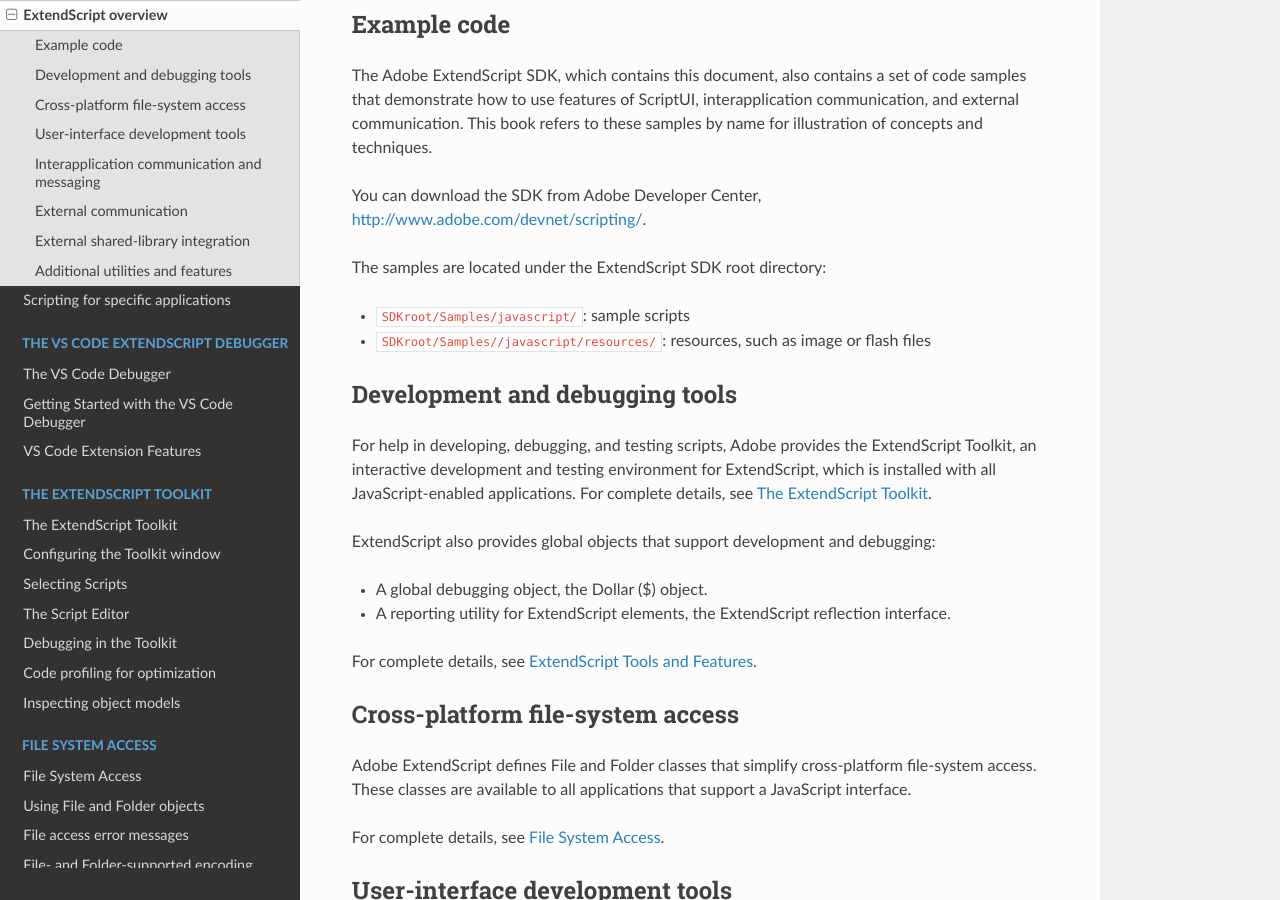
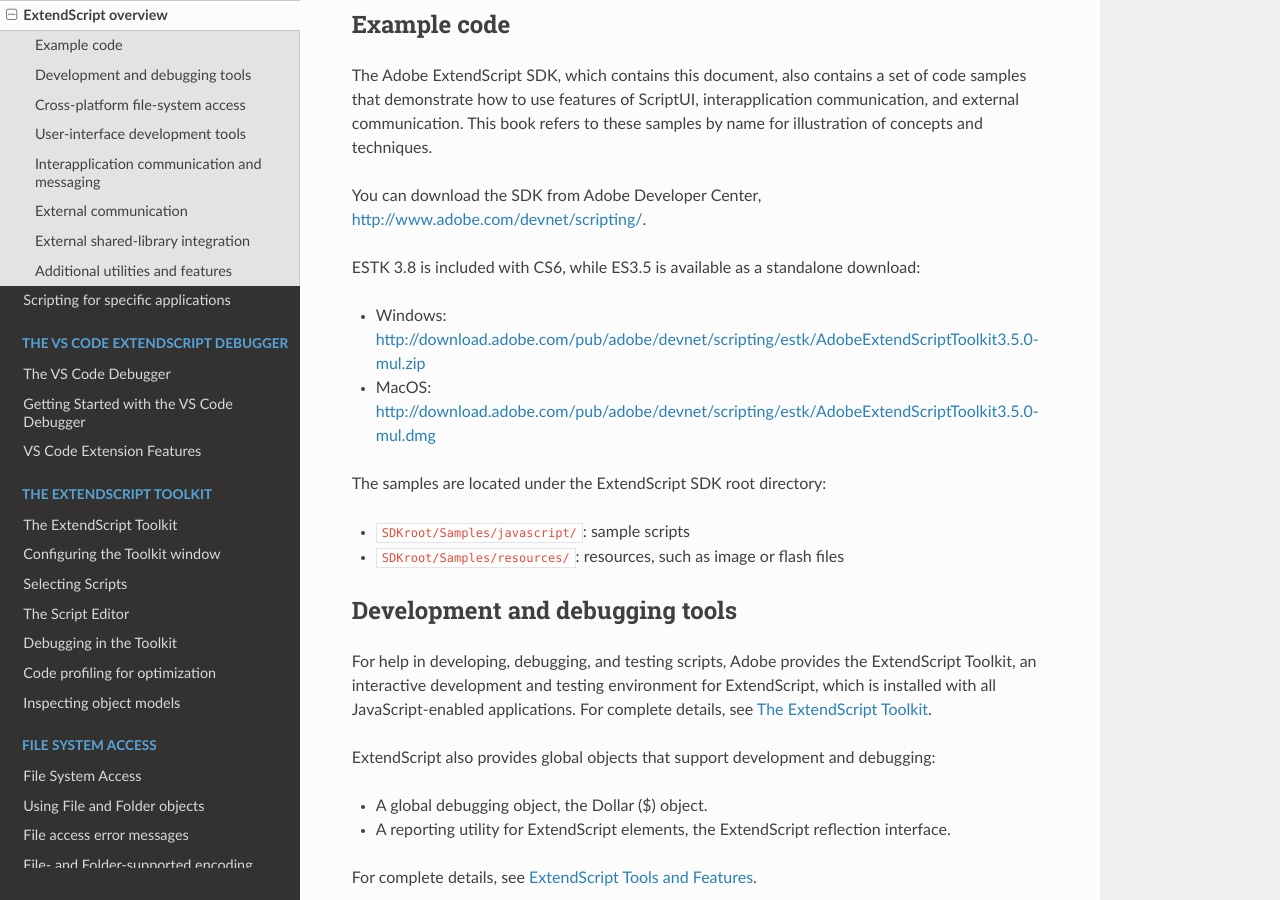
Before and after one commit to docsforadobe/javascript-tools-guide, a Sphinx documentation site: the page built from docs/introduction/extendscript-overview.rst, in a window 1280 px wide and 900 px high, scrolled down 469 px. Built offline with Sphinx 7.4.7 and the Read the Docs theme 2.0.0, drawn with Linux system fonts in a browser that asks for light colours.

Commit message:
Direct links to downloaders

```diff
--- a/docs/introduction/extendscript-overview.rst
+++ b/docs/introduction/extendscript-overview.rst
@@ -23,10 +23,16 @@
 
 You can download the SDK from Adobe Developer Center, http://www.adobe.com/devnet/scripting/.
 
+ESTK 3.8 is included with CS6, while ES3.5 is available as a standalone download:
+
+- Windows: http://download.adobe.com/pub/adobe/devnet/scripting/estk/AdobeExtendScriptToolkit3.5.0-mul.zip
+
+- MacOS: http://download.adobe.com/pub/adobe/devnet/scripting/estk/AdobeExtendScriptToolkit3.5.0-mul.dmg
+
 The samples are located under the ExtendScript SDK root directory:
 
 - ``SDKroot/Samples/javascript/``: sample scripts
-- ``SDKroot/Samples//javascript/resources/``: resources, such as image or flash files
+- ``SDKroot/Samples/resources/``: resources, such as image or flash files
 
 .. _development-and-debugging-tools:
 
```
